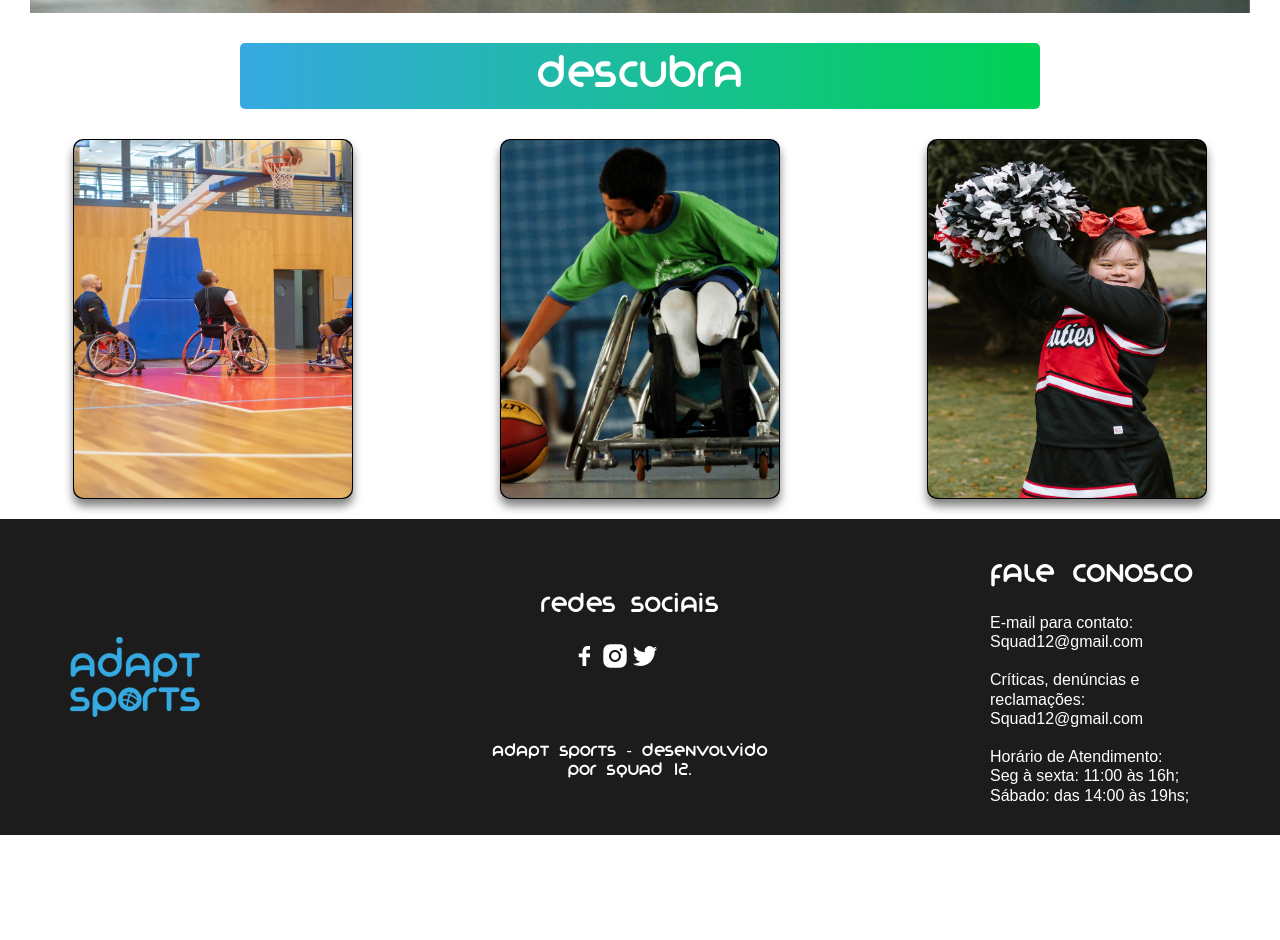
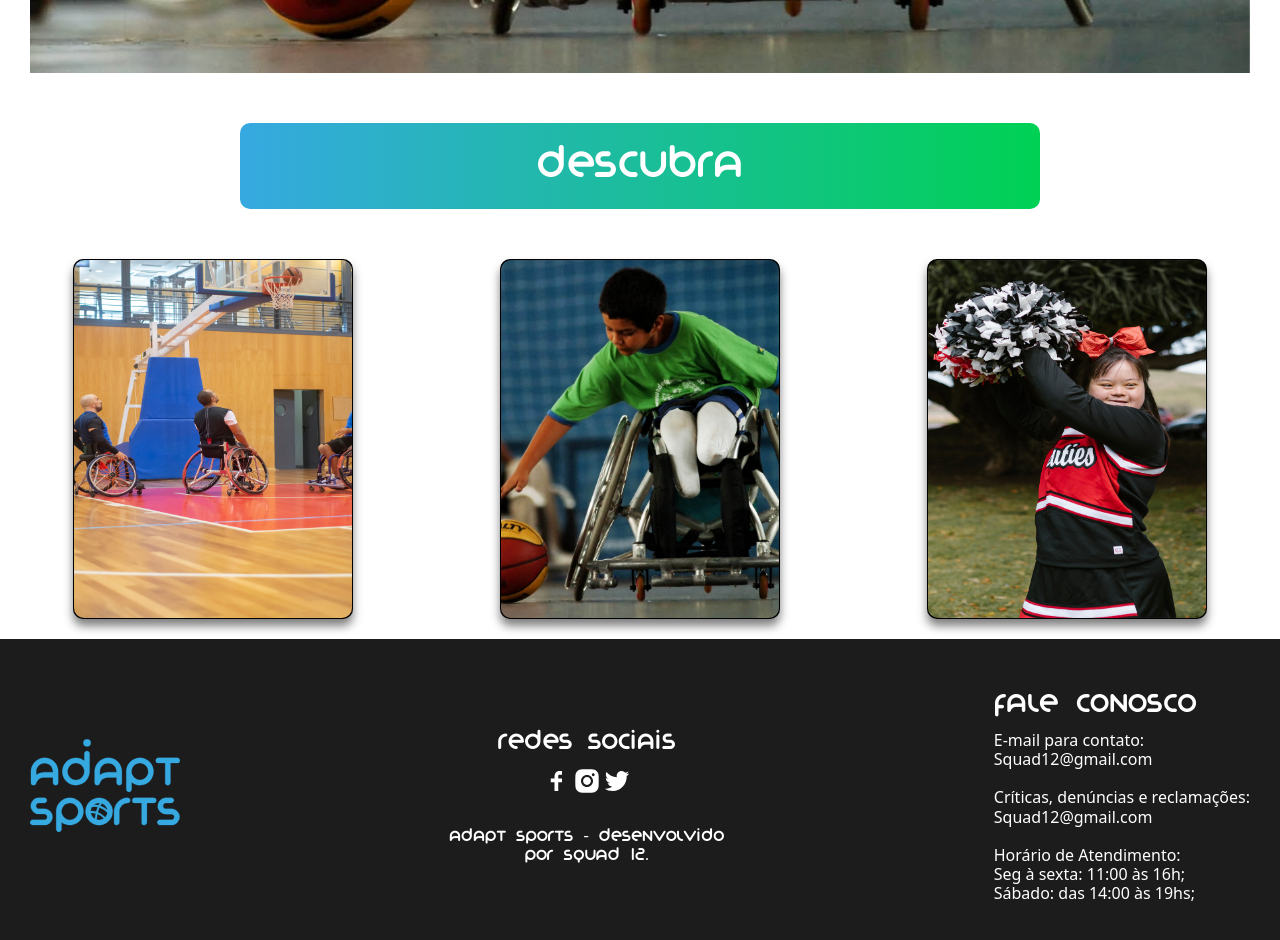
Before and after one commit to Apolock33/ProjetoFinal-Parte2-MVCReact.js, a React (Create React App) app in the folder AdaptSports/ClientApp/: page /Locais in a window 1280 px wide. Shown: the part 1120-2060 px from the top of the page. Before the commit the page ends 1955 px from the top, so only its background shows below. Built offline with nearby package versions, Linux system fonts and the light colour scheme; no server answers.

Commit message:
Comit Alterações na responsividade footer/Navbar

```diff
--- a/AdaptSports/ClientApp/src/components/Footer.css
+++ b/AdaptSports/ClientApp/src/components/Footer.css
@@ -1,134 +1,58 @@
-@media (min-width: 320px) {
+@media (max-width: 651px) {
   .footer {
     background-color: #1c1c1c;
-    flex-direction: column;
-    display: flex;
-    justify-content: center;
-    align-items: center;
-  }
-  .LogoFooter {
-    min-width: 130px;
-    max-width: 130px;
-    display: flex;
-    align-items: center;
-    margin: 30px 70px;
-  }
-  .redessociais {
+    width: 100%;
     display: flex;
     flex-direction: column;
     align-items: center;
   }
+  .LogoFooter {
+    max-width: 150px;
+    min-width: 150px;
+    margin: 20px 0;
+  }
+  .redesociais {
+    color: #fff;
+    font-family: "organo";
+  }
+
   .fale-con {
     display: flex;
     flex-direction: column;
     align-items: center;
-  }
-  .titulofooter {
-    font-family: "organo";
+    text-align: center;
     color: #fff;
-    margin-top: 40px;
-    margin-bottom: 20px;
-  }
-  .textofooter {
-    font-family: Montserrat, sans-serif;
-    color: #fff;
-    display: flex;
-    text-align: center;
-    max-width: 220px;
-    margin-bottom: 30px;
-  }
-  .titulofooter h6 {
-    max-width: 550px;
   }
 }
-@media (min-width: 651px) {
+@media (min-width: 900px) {
   .footer {
     background-color: #1c1c1c;
+    display: flex;
     flex-direction: row;
-    display: flex;
     justify-content: space-between;
-    align-items: center;
   }
   .LogoFooter {
-    min-width: 130px;
-    max-width: 130px;
-    display: flex;
-    align-items: center;
-    margin: 30px 70px;
+    max-width: 150px;
+    min-width: 150px;
+    margin: 100px 30px;
   }
-  .redessociais {
-    display: flex;
-    flex-direction: column;
-    align-items: center;
+  .redesociais {
+    color: #fff;
+    font-family: "organo";
+    margin: 90px 30px;
   }
+
   .fale-con {
     display: flex;
     flex-direction: column;
-    align-items: flex-start;
+    text-align: start;
+    color: #fff;
+    margin: 50px 30px;
   }
   .titulofooter {
-    font-family: "organo";
-    color: #fff;
-    margin-top: 40px;
-    margin-bottom: 20px;
+      font-family: "organo";
   }
-  .textofooter {
-    font-family: Montserrat, sans-serif;
-    color: #fff;
-    display: flex;
-    text-align: start;
-    max-width: 220px;
-    margin-bottom: 30px;
-  }
-  .titulofooter h6 {
-    max-width: 550px;
+  .titulofooter h3 {
+      text-align: start;
   }
 }
-
-
-
-@media (min-width: 651px) {
-  .footer {
-    background-color: #1c1c1c;
-    flex-direction: row;
-    display: flex;
-    justify-content: space-between;
-    align-items: center;
-  }
-  .LogoFooter {
-    min-width: 130px;
-    max-width: 130px;
-    display: flex;
-    align-items: center;
-    margin: 30px 70px;
-  }
-  .redessociais {
-    display: flex;
-    flex-direction: column;
-    align-items: center;
-  }
-  .fale-con {
-    display: flex;
-    flex-direction: column;
-    align-items: flex-start;
-  }
-  .titulofooter {
-    font-family: "organo";
-    color: #fff;
-    margin-left:30px;
-    margin-top: 40px;
-    margin-bottom: 20px;
-  }
-  .textofooter {
-    font-family: Montserrat, sans-serif;
-    color: #fff;
-    margin: 0 70px 0 30px;
-    display: flex;
-    text-align: start;
-    max-width: 220px;
-    margin-bottom: 30px;
-  }
-  .titulofooter h6 {
-    max-width: 550px;
-  }
-}
--- a/AdaptSports/ClientApp/src/components/Footer.js
+++ b/AdaptSports/ClientApp/src/components/Footer.js
@@ -33,10 +33,10 @@ export default class Footer extends Component {
                     <h3 className='titulofooter'>Fale Conosco</h3>
                     <h6 className='textofooter'>E-mail para contato:<br/>
                         Squad12@gmail.com<br/><br/>
-                        Críticas, denúncias e reclamações:
+                        Críticas, denúncias e reclamações:<br />
                         Squad12@gmail.com<br /><br />
                         Horário de Atendimento:<br/>
-                        Seg à sexta: 11:00 às 16h;
+                        Seg à sexta: 11:00 às 16h;<br />
                         Sábado: das 14:00 às 19hs;</h6>
                 </div>
 
--- a/AdaptSports/ClientApp/src/components/Paginas/Home/Home.css
+++ b/AdaptSports/ClientApp/src/components/Paginas/Home/Home.css
@@ -3,72 +3,59 @@
   src: url("../../Assets/Fonts/Organo.ttf");
 }
 
-* {
-  margin: 0;
-  padding: 0;
-  box-sizing: border-box;
-}
+@media (min-width: 320px) {
 
-
-
-
-@media (min-width: 320px) {
   .TextoPaiHome {
     display: flex;
     flex-direction: column;
-    align-items: flex-start;
-    margin-left: 30px;
-    color: #36a9e1;
+    align-items: center;
   }
 
   .Titulo1Home {
     font-family: "organo";
-    max-width: 550px;
+    color: #36a9e1;
+    margin-top: 50px;
   }
 
   .Texto1Home {
     font-family: Montserrat, sans-serif;
+    color: #36a9e1;
     max-width: 450px;
-    text-align: justify;
+    text-align: center;
+    margin-bottom: 80px;
   }
 
   .TextoMaeHome {
     display: flex;
     flex-direction: column;
-    align-items: flex-end;
-    margin-top: 150px;
-
-    margin-bottom: 110px;
-    color: #36a9e1;
+    align-items: center;
   }
 
   .Titulo2Home {
     font-family: "organo";
-    text-align: end;
+    color: #36a9e1;
+    margin-top: 50px;
   }
-
   .Texto2Home {
     font-family: Montserrat, sans-serif;
-    max-width: 950px;
-    text-align: justify;
+    color: #36a9e1;
+    max-width: 450px;
+    text-align: center;
+    margin-bottom: 90px;
   }
   .Noticias {
     display: flex;
     flex-direction: column;
     align-items: center;
-    margin-bottom: 50px;
   }
+
   .Divisor {
-    display: flex;
-    flex-direction: column;
-    align-items: center;
-    justify-content: center;
-    align-content: center;
     background: linear-gradient(to right, #36a9e1, #00d154);
-    border-radius: 5px;
-    width: 300px;
-    padding: 10px 0 0 0;
-    margin: 30px;
+    padding: 10px;
+    padding-top: 20px;
+    margin: 50px;
+    border-radius: 10px;
+    width:300px;
     color: #fff;
     font-family: "organo";
   }
@@ -76,102 +63,61 @@
     display: flex;
     flex-direction: column;
   }
-  .CardHome {
-    width: 300px;
-  }
-  .tituloCard {
-    display: flex;
-    flex-direction: row;
-    justify-content: center;
-  }
-
-  .tituloCard h4 {
-    margin: 0 80px;
-  }
-
-  .button {
-    display: flex;
-    justify-content: center;
-  }
-  .button button {
-    margin: 30px 90px;
-    background: linear-gradient(to right, #36a9e1, #00d154);
-    border: none;
-    padding: 10px;
-    border-radius: 10px;
-    color: #fff;
-    font-family: "organo";
-  }
-  .button button:hover {
-    box-shadow: rgba(0, 0, 0, 0.1) 0px 4px 12px;
-  }
-
-  .linkbutton {
-    text-decoration: none;
-    color: #fff;
-  }
-  .linkbutton:hover {
-    color: #000;
-  }
 }
 
-@media (min-width: 600px) {
+@media (max-width: 650px) {
+
   .TextoPaiHome {
     display: flex;
     flex-direction: column;
-    align-items: flex-start;
-    margin-left: 30px;
-    color: #36a9e1;
+    align-items: center;
   }
 
   .Titulo1Home {
     font-family: "organo";
-    max-width: 550px;
+    color: #36a9e1;
+    margin-top: 50px;
   }
 
   .Texto1Home {
     font-family: Montserrat, sans-serif;
+    color: #36a9e1;
     max-width: 450px;
-    text-align: justify;
+    text-align: center;
+    margin-bottom: 80px;
   }
 
   .TextoMaeHome {
     display: flex;
     flex-direction: column;
-    align-items: flex-end;
-    margin-top: 150px;
-
-    margin-bottom: 110px;
-    color: #36a9e1;
+    align-items: center;
   }
 
   .Titulo2Home {
     font-family: "organo";
-    text-align: end;
+    color: #36a9e1;
+    margin-top: 50px;
   }
-
   .Texto2Home {
     font-family: Montserrat, sans-serif;
-    max-width: 950px;
-    text-align: justify;
+    color: #36a9e1;
+    max-width: 450px;
+    text-align: center;
+    margin-bottom: 90px;
   }
   .Noticias {
     display: flex;
     flex-direction: column;
     align-items: center;
-    margin-bottom: 50px;
   }
+
   .Divisor {
-    display: flex;
-    flex-direction: column;
-    align-items: center;
-    justify-content: center;
-    align-content: center;
     background: linear-gradient(to right, #36a9e1, #00d154);
-    border-radius: 5px;
-    width: 300px;
-    padding: 10px 0 0 0;
-    margin: 30px;
+    padding: 10px;
+    padding-top: 20px;
+    margin: 50px;
+    border-radius: 10px;
+    width:300px;
     color: #fff;
     font-family: "organo";
   }
@@ -179,104 +125,62 @@
     display: flex;
     flex-direction: column;
   }
-  .CardHome {
-    width: 300px;
-  }
-  .tituloCard {
-    display: flex;
-    flex-direction: row;
-    justify-content: center;
-  }
-
-  .tituloCard h4 {
-    margin: 0 80px;
-  }
-
-  .button {
-    display: flex;
-    justify-content: center;
-  }
-  .button button {
-    margin: 30px 90px;
-    background: linear-gradient(to right, #36a9e1, #00d154);
-    border: none;
-    padding: 10px;
-    border-radius: 10px;
-    color: #fff;
-    font-family: "organo";
-  }
-  .button button:hover {
-    box-shadow: rgba(0, 0, 0, 0.1) 0px 4px 12px;
-  }
-
-  .linkbutton {
-    text-decoration: none;
-    color: #fff;
-  }
-  .linkbutton:hover {
-    color: #000;
-  }
 }
 
 
+@media (min-width: 651px) {
 
-@media (max-width: 600px){
   .TextoPaiHome {
     display: flex;
     flex-direction: column;
-    align-items: flex-start;
-    margin-left: 30px;
-    color: #36a9e1;
+    align-items: center;
   }
 
   .Titulo1Home {
     font-family: "organo";
-    max-width: 550px;
+    color: #36a9e1;
+    margin-top: 50px;
   }
 
   .Texto1Home {
     font-family: Montserrat, sans-serif;
+    color: #36a9e1;
     max-width: 450px;
-    text-align: justify;
+    text-align: center;
+    margin-bottom: 80px;
   }
 
   .TextoMaeHome {
     display: flex;
     flex-direction: column;
-    align-items: flex-end;
-    margin-top: 150px;
-
-    margin-bottom: 110px;
-    color: #36a9e1;
+    align-items: center;
   }
 
   .Titulo2Home {
     font-family: "organo";
-    text-align: end;
+    color: #36a9e1;
+    margin-top: 50px;
   }
-
   .Texto2Home {
     font-family: Montserrat, sans-serif;
-    max-width: 950px;
-    text-align: justify;
+    color: #36a9e1;
+    max-width: 450px;
+    text-align: center;
+    margin-bottom: 90px;
   }
   .Noticias {
     display: flex;
     flex-direction: column;
     align-items: center;
-    margin-bottom: 50px;
   }
+
   .Divisor {
-    display: flex;
-    flex-direction: column;
-    align-items: center;
-    justify-content: center;
-    align-content: center;
     background: linear-gradient(to right, #36a9e1, #00d154);
-    border-radius: 5px;
-    width: 300px;
-    padding: 10px 0 0 0;
-    margin: 30px;
+    padding: 10px;
+    padding-top: 20px;
+    margin: 50px;
+    border-radius: 10px;
+    width:400px;
     color: #fff;
     font-family: "organo";
   }
@@ -284,106 +188,60 @@
     display: flex;
     flex-direction: column;
   }
-  .CardHome {
-    width: 300px;
-  }
-  .tituloCard {
-    display: flex;
-    flex-direction: row;
-    justify-content: center;
-  }
+}
+@media (max-width: 900px) {
 
-  .tituloCard h4 {
-    margin: 0 80px;
-  }
-
-  .button {
-    display: flex;
-    justify-content: center;
-  }
-  .button button {
-    margin: 30px 90px;
-    background: linear-gradient(to right, #36a9e1, #00d154);
-    border: none;
-    padding: 10px;
-    border-radius: 10px;
-    color: #fff;
-    font-family: "organo";
-  }
-  .button button:hover {
-    box-shadow: rgba(0, 0, 0, 0.1) 0px 4px 12px;
-  }
-
-  .linkbutton {
-    text-decoration: none;
-    color: #fff;
-  }
-  .linkbutton:hover {
-    color: #000;
-  }
-}
-
-
-
-
-
-@media(min-width: 601px){
   .TextoPaiHome {
     display: flex;
     flex-direction: column;
-    align-items: flex-start;
-    margin-left: 30px;
-    color: #36a9e1;
+    align-items: center;
   }
 
   .Titulo1Home {
     font-family: "organo";
-    max-width: 550px;
+    color: #36a9e1;
+    margin-top: 50px;
   }
 
   .Texto1Home {
     font-family: Montserrat, sans-serif;
+    color: #36a9e1;
     max-width: 450px;
-    text-align: justify;
+    text-align: center;
+    margin-bottom: 80px;
   }
 
   .TextoMaeHome {
     display: flex;
     flex-direction: column;
-    align-items: flex-end;
-    margin-top: 150px;
-
-    margin-bottom: 110px;
-    color: #36a9e1;
+    align-items: center;
   }
 
   .Titulo2Home {
     font-family: "organo";
-    text-align: end;
+    color: #36a9e1;
+    margin-top: 50px;
   }
-
   .Texto2Home {
     font-family: Montserrat, sans-serif;
-    max-width: 950px;
-    text-align: justify;
+    color: #36a9e1;
+    max-width: 450px;
+    text-align: center;
+    margin-bottom: 90px;
   }
   .Noticias {
     display: flex;
     flex-direction: column;
     align-items: center;
-    margin-bottom: 50px;
   }
+
   .Divisor {
-    display: flex;
-    flex-direction: column;
-    align-items: center;
-    justify-content: center;
-    align-content: center;
     background: linear-gradient(to right, #36a9e1, #00d154);
-    border-radius: 5px;
-    width: 500px;
     padding: 10px;
-    margin: 30px;
+    padding-top: 20px;
+    margin: 50px;
+    border-radius: 10px;
+    width:400px;
     color: #fff;
     font-family: "organo";
   }
@@ -391,222 +249,74 @@
     display: flex;
     flex-direction: column;
   }
-  .CardHome {
-    width: 300px;
-  }
-  .tituloCard {
-    display: flex;
-    flex-direction: row;
-    justify-content: center;
+}
+
+
+@media (min-width: 901px) {
+  .HomePage {
+    background-image: url("../../Assets/Img/img-home.jpg");
+    background-size: cover;
+    height: 107vh;
+    width: 100%;
+    margin: 0;
+    margin-top: -16px;
   }
 
-  .tituloCard h4 {
-    margin: 0 80px;
-  }
-
-  .button {
-    display: flex;
-    justify-content: center;
-  }
-  .button button {
-    margin: 30px 90px;
-    background: linear-gradient(to right, #36a9e1, #00d154);
-    border: none;
-    padding: 10px;
-    border-radius: 10px;
-    color: #fff;
-    font-family: "organo";
-  }
-  .button button:hover {
-    box-shadow: rgba(0, 0, 0, 0.1) 0px 4px 12px;
-  }
-
-  .linkbutton {
-    text-decoration: none;
-    color: #fff;
-  }
-  .linkbutton:hover {
-    color: #000;
-  }
-}
-
-@media(max-width: 900px){
   .TextoPaiHome {
     display: flex;
     flex-direction: column;
-    align-items: flex-start;
-    margin-left: 30px;
-    color: #36a9e1;
+    align-items: flex-end;
   }
 
   .Titulo1Home {
     font-family: "organo";
-    max-width: 550px;
+    color: #36a9e1;
+    margin-top: 50px;
+    margin-right: 110px;
   }
 
   .Texto1Home {
     font-family: Montserrat, sans-serif;
+    color: #36a9e1;
     max-width: 450px;
     text-align: justify;
-  }
-
-  .TextoMaeHome {
-    display: flex;
-    flex-direction: column;
-    align-items: flex-end;
-    margin-top: 150px;
-
-    margin-bottom: 110px;
-    color: #36a9e1;
-  }
-
-  .Titulo2Home {
-    font-family: "organo";
-    text-align: end;
-  }
-
-  .Texto2Home {
-    font-family: Montserrat, sans-serif;
-    max-width: 950px;
-    text-align: justify;
-  }
-  .Noticias {
-    display: flex;
-    flex-direction: column;
-    align-items: center;
-    margin-bottom: 50px;
-  }
-  .Divisor {
-    display: flex;
-    flex-direction: column;
-    align-items: center;
-    justify-content: center;
-    align-content: center;
-    background: linear-gradient(to right, #36a9e1, #00d154);
-    border-radius: 5px;
-    width: 500px;
-    padding: 10px 0 0 0;
-    margin: 30px;
-    color: #fff;
-    font-family: "organo";
-  }
-  .Cards {
-    display: flex;
-    flex-direction: column;
-  }
-  .CardHome {
-    width: 300px;
-  }
-  .tituloCard {
-    display: flex;
-    flex-direction: row;
-    justify-content: center;
-  }
-
-  .tituloCard h4 {
-    margin: 0 80px;
-  }
-
-  .button {
-    display: flex;
-    justify-content: center;
-  }
-  .button button {
-    margin: 30px 90px;
-    background: linear-gradient(to right, #36a9e1, #00d154);
-    border: none;
-    padding: 10px;
-    border-radius: 10px;
-    color: #fff;
-    font-family: "organo";
-  }
-  .button button:hover {
-    box-shadow: rgba(0, 0, 0, 0.1) 0px 4px 12px;
-  }
-
-  .linkbutton {
-    text-decoration: none;
-    color: #fff;
-  }
-  .linkbutton:hover {
-    color: #000;
-  }
-}
-
-
-
-
-
-
-@media(min-width: 901px){
-  .HomePage{
-    margin-top:-16px !important;
-    background-image: url('../../Assets/Img/img-home.jpg');
-    background-size: cover;
-    width: 100%;
-    height: 107vh;
-    margin: 0;
-  }
-  .TextoPaiHome {
-    display: flex;
-    flex-direction: column;
-    align-items: flex-end;
     margin-right: 70px;
-    color: #36a9e1;
-  }
-
-  .Titulo1Home {
-    margin-top:15px;
-    font-family: "organo";
-    max-width: 550px;
-  }
-
-  .Texto1Home {
-    font-family: Montserrat, sans-serif;
-    max-width: 450px;
-    text-align: justify;
+    margin-bottom: 100px;
   }
 
   .TextoMaeHome {
     display: flex;
     flex-direction: column;
     align-items: flex-start;
-    margin-right: 70px;
-    margin-top: 100px;
-    margin-bottom: 150px;
-    color: #36a9e1;
   }
 
   .Titulo2Home {
     font-family: "organo";
-    text-align: end;
+    color: #36a9e1;
+    margin-top: 50px;
     margin-left: 70px;
   }
-
   .Texto2Home {
     font-family: Montserrat, sans-serif;
+    color: #36a9e1;
     max-width: 450px;
     text-align: justify;
     margin-left: 70px;
-    margin-bottom: 50px;
+    margin-bottom: 90px;
   }
   .Noticias {
     display: flex;
     flex-direction: column;
     align-items: center;
-    margin-bottom: 50px;
   }
+
   .Divisor {
-    display: flex;
-    flex-direction: column;
-    align-items: center;
-    justify-content: center;
-    align-content: center;
     background: linear-gradient(to right, #36a9e1, #00d154);
-    border-radius: 5px;
+    padding: 10px;
+    padding-top: 20px;
+    margin: 50px;
+    border-radius: 10px;
     width: 800px;
-    padding: 10px 0 0 0;
-    margin: 30px;
     color: #fff;
     font-family: "organo";
   }
@@ -614,41 +324,4 @@
     display: flex;
     flex-direction: row;
   }
-  .CardHome {
-    width: 300px;
-  }
-  .tituloCard {
-    display: flex;
-    flex-direction: row;
-    justify-content: center;
-  }
-
-  .tituloCard h4 {
-    margin: 0 80px;
-  }
-
-  .button {
-    display: flex;
-    justify-content: center;
-  }
-  .button button {
-    margin: 30px 90px;
-    background: linear-gradient(to right, #36a9e1, #00d154);
-    border: none;
-    padding: 10px;
-    border-radius: 10px;
-    color: #fff;
-    font-family: "organo";
-  }
-  .button button:hover {
-    box-shadow: rgba(0, 0, 0, 0.1) 0px 4px 12px;
-  }
-
-  .linkbutton {
-    text-decoration: none;
-    color: #fff;
-  }
-  .linkbutton:hover {
-    color: #000;
-  }
 }
```
Also changed, not shown: AdaptSports/ClientApp/src/components/Paginas/Home/Home.js (+4 -4 lines).
